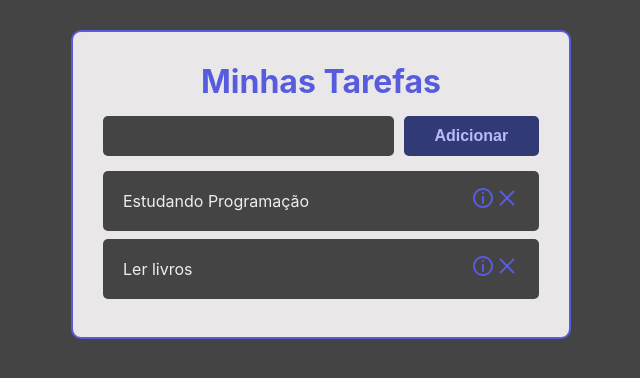
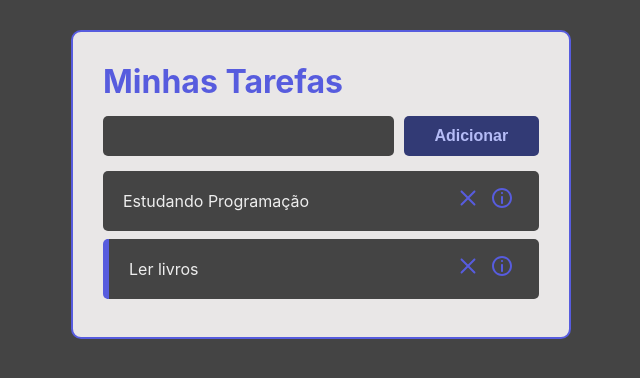
Before and after one commit to KaueB/Aprendendo-React-JS, a React (Create React App) app in the folder estudando react num video no yt/pratica-01/: page / in a window 1280 px wide. Shown: the top 378 px of the page, without its empty margins (319-959 px from the left). Built offline with nearby package versions, Linux system fonts and the light colour scheme; no server answers.

Commit message:
pratica 1 terminada

```diff
--- a/estudando react num video no yt/pratica-01/package.json
+++ b/estudando react num video no yt/pratica-01/package.json
@@ -6,6 +6,7 @@
     "@testing-library/jest-dom": "^5.14.1",
     "@testing-library/react": "^11.2.7",
     "@testing-library/user-event": "^12.8.3",
+    "axios": "^0.21.1",
     "react": "^17.0.2",
     "react-dom": "^17.0.2",
     "react-icons": "^4.2.0",
--- a/estudando react num video no yt/pratica-01/src/App.jsx
+++ b/estudando react num video no yt/pratica-01/src/App.jsx
@@ -1,5 +1,6 @@
-import React, {useState} from 'react';
-// import {v4 as uuidv4 } from "uuid";
+import React, {useEffect, useState} from 'react';
+import {v4 as uuidv4 } from "uuid";
+import axios from 'axios';
 import { BrowserRouter as Router, Route } from 'react-router-dom';
 
 import Header from "./components/Header"
@@ -25,6 +26,16 @@ const App = () => {
     },
   ]);
 
+  useEffect (() => {
+    const fetchTasks = async () => {
+      const { data } = await axios.get('https://jsonplaceholder.cypress.io/todos?_limit=10')
+
+      setTasks( data );
+    };
+
+    fetchTasks();
+  }, []);
+
   const handleTaskClick = (taskId) => {
     const newTasks = tasks.map((task) => {
       if (task.id === taskId) return {...task, completed: !task.completed };
@@ -39,7 +50,7 @@ const App = () => {
     const newTasks = [ ...tasks,
       {
         title: taskTitle,
-        id: Math.random(10),
+        id: uuidv4(),
         completed: false,
       },
     ];
--- a/estudando react num video no yt/pratica-01/src/components/AddTask.jsx
+++ b/estudando react num video no yt/pratica-01/src/components/AddTask.jsx
@@ -1,36 +1,33 @@
-import React, { useState } from 'react';
+import React, { useState } from "react";
 
 import Button from "./Button";
 
 import "./AddTask.css";
 
-const AddTask = ({handleTaskAddition}) => {
-
-    const [ inputData, setInputData] = useState('');
+const AddTask = ({ handleTaskAddition }) => {
+	const [inputData, setInputData] = useState("");
 
 	const handleInputChange = (e) => {
 		setInputData(e.target.value);
-
 	};
 
-    const handleInputTaskCLick = () => {
+	const handleAddTaskClick = () => {
 		handleTaskAddition(inputData);
-        setInputData('');
-    }
+		setInputData("");
+	};
 
 	return (
 		<div className="add-task-container">
-
 			<input
 				onChange={handleInputChange}
+				value={inputData}
 				className="add-task-input"
-                value={inputData}
 				type="text"
 			/>
+
 			<div className="add-task-button-container">
-                <Button onClick={handleInputTaskCLick}>Adicionar</Button>
+				<Button onClick={handleAddTaskClick}>Adicionar</Button>
 			</div>
-
 		</div>
 	);
 };
--- a/estudando react num video no yt/pratica-01/src/components/Header.jsx
+++ b/estudando react num video no yt/pratica-01/src/components/Header.jsx
@@ -1,7 +1,7 @@
-import React from 'react';
+import React from "react";
 
 const Header = () => {
-    return <h1 style={{color: "#575CDE", textAlign: "center"}}>Minhas Tarefas</h1>
+	return <h1 style={{ color: "#575CDE" }}>Minhas Tarefas</h1>;
 };
 
 export default Header;
--- a/estudando react num video no yt/pratica-01/src/components/Task.css
+++ b/estudando react num video no yt/pratica-01/src/components/Task.css
@@ -9,20 +9,21 @@
 	align-items: center;
 }
 
-.task-tile {
+.task-title {
 	cursor: pointer;
 }
 
-.remove-task-button {
-    background-color: #444;
-    border: none;
-    font-size: 24px;
-    color: #575CDE;
+.buttons-container {
+	width: 30%;
+	display: flex;
+	justify-content: flex-end;
 }
 
+.remove-task-button,
 .see-task-details-button {
 	background-color: #444;
 	border: none;
 	font-size: 24px;
 	color: #575CDE;
+	margin: 0 5px;
 }
--- a/estudando react num video no yt/pratica-01/src/components/Task.jsx
+++ b/estudando react num video no yt/pratica-01/src/components/Task.jsx
@@ -1,48 +1,41 @@
-import React from 'react';
-import { CgClose, CgInfo } from 'react-icons/cg';
-import { useHistory } from 'react-router-dom';
+import React from "react";
+import { CgClose, CgInfo } from "react-icons/cg";
+import { useHistory } from "react-router-dom";
 
-import './Task.css';
+import "./Task.css";
 
 const Task = ({ task, handleTaskClick, handleTaskDeletion }) => {
-
 	const history = useHistory();
 
 	const handleTaskDetailsClick = () => {
-        history.push(`/${task.title}`)
-    }
+		history.push(`/${task.title}`);
+	};
 
 	return (
 		<div
-            className='task-container'
-            style={ task.completed ? { borderleft: "6px solid chartreuse"} : {}}
+			className="task-container"
+			style={task.completed ? { borderLeft: "6px solid #575CDE" } : {}}
 		>
-            <div
-                className='task-title'
-                onClick={() => handleTaskClick(task.id)}
-            >
+			<div className="task-title" onClick={() => handleTaskClick(task.id)}>
 				{task.title}
 			</div>
 
-            <div className='buttons-container'>
-
+			<div className="buttons-container">
 				<button
-                    className='see-task-details-button'
+					className="remove-task-button"
+					onClick={() => handleTaskDeletion(task.id)}
+				>
+					<CgClose />
+				</button>
+				<button
+					className="see-task-details-button"
 					onClick={handleTaskDetailsClick}
 				>
 					<CgInfo />
 				</button>
-
-                <button
-                    className='remove-task-button'
-                    onClick={() => handleTaskDeletion(task.id)}
-                >
-                    <CgClose />
-                </button>
-
 			</div>
 		</div>
-    )
+	);
 };
 
 export default Task;
--- a/estudando react num video no yt/pratica-01/src/components/TaskDetails.jsx
+++ b/estudando react num video no yt/pratica-01/src/components/TaskDetails.jsx
@@ -1,30 +1,32 @@
-import React from 'react';
-import { useHistory, useParams} from "react-router-dom"
+import React from "react";
+import { useHistory, useParams } from "react-router-dom";
 
-import "./Button.css";
+import Button from "./Button";
 
 import "./TaskDetails.css";
 
 const TaskDetails = () => {
-
 	const params = useParams();
 	const history = useHistory();
 
 	const handleBackButtonClick = () => {
 		history.goBack();
-    }
+	};
 
 	return (
 		<>
 			<div className="back-button-container">
-                <button className='button' onClick={handleBackButtonClick}>Voltar</button>
+				<Button onClick={handleBackButtonClick}>Voltar</Button>
 			</div>
 			<div className="task-details-container">
 				<h2>{params.taskTitle}</h2>
-                <p>Lorem, ipsum dolor sit amet consectetur adipisicing elit. Quis illo eveniet deserunt nesciunt excepturi aspernatur ipsam culpa atque. Dolorum commodi quis corrupti deleniti quae! Ut iure dolores reprehenderit impedit corrupti.</p>
+				<p>
+					Lorem ipsum, dolor sit amet consectetur adipisicing elit. Pariatur
+					minima eius magnam culpa sequi explicabo.
+				</p>
 			</div>
 		</>
 	);
-}
+};
 
 export default TaskDetails;
--- a/estudando react num video no yt/pratica-01/src/components/Tasks.jsx
+++ b/estudando react num video no yt/pratica-01/src/components/Tasks.jsx
@@ -1,14 +1,20 @@
 import React from "react";
 
-import Task from "./Task"
+import Task from "./Task";
 
-const Tasks = ({tasks, handleTaskClick, handleTaskDeletion}) => {
-    return (
-        <>
-            {tasks.map((task) => (
-            <Task task={task} handleTaskClick={handleTaskClick} handleTaskDeletion={handleTaskDeletion}/>
-            ))}
-        </>
-    )
+const Tasks = ({ tasks, handleTaskClick, handleTaskDeletion }) => {
+	return (
+		<>
+			{tasks.map((task) => (
+				<Task
+					key={task.id}
+					task={task}
+					handleTaskClick={handleTaskClick}
+					handleTaskDeletion={handleTaskDeletion}
+				/>
+			))}
+		</>
+	);
 };
+
 export default Tasks;
```
Also changed, not shown: estudando react num video no yt/pratica-01/src/components/Button.jsx (+9 -9 lines), estudando react num video no yt/pratica-01/src/components/AddTask.css (indentation only), estudando react num video no yt/pratica-01/src/components/TaskDetails.css (line endings or trailing spaces), 1 other file (tests, documents, lock files or other folders). Lines whose indentation alone changed are shown as unchanged.
